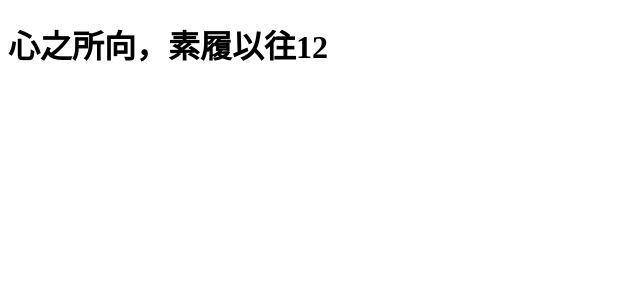
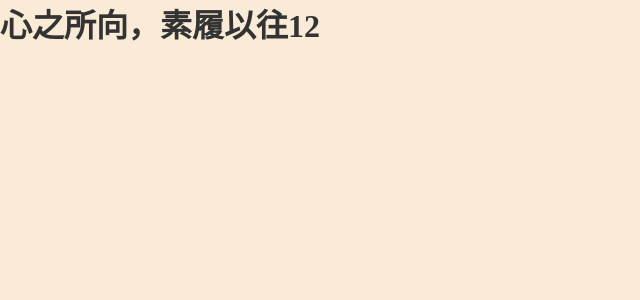
Before and after one commit to TonyXiang/xiangwang, a Vue app: page / in a window 1280 px wide. Shown: the top 300 px of the page, without its empty margins (0-640 px from the left). Built offline with nearby package versions, Linux system fonts and the light colour scheme.

Commit message:
增加es-lint、pre-commit、eslint-loader

```diff
--- /dev/null
+++ b/src/style/common.scss
@@ -0,0 +1,7 @@
+* {
+  margin: 0;
+  padding: 0;
+}
+body {
+  background: antiquewhite;
+}
--- a/src/view/home/home.vue
+++ b/src/view/home/home.vue
@@ -1,5 +1,5 @@
 <template>
-    <h1 @click="showHello">心之所向，素履以往12</h1>
+    <h1 class="home-title" @click="showHello">心之所向，素履以往12</h1>
 </template>
 
 <script>
@@ -18,6 +18,9 @@ export default {
 }
 </script>
 
-<style>
-
+<style lang="scss">
+  @import "../../style/common.scss";
+  .home-title{
+    color: #333;
+  }
 </style>
```
Also changed, not shown: package.json (+7 -0 lines), .eslintrc.js, 2 other files (tests, documents, lock files or other folders).
